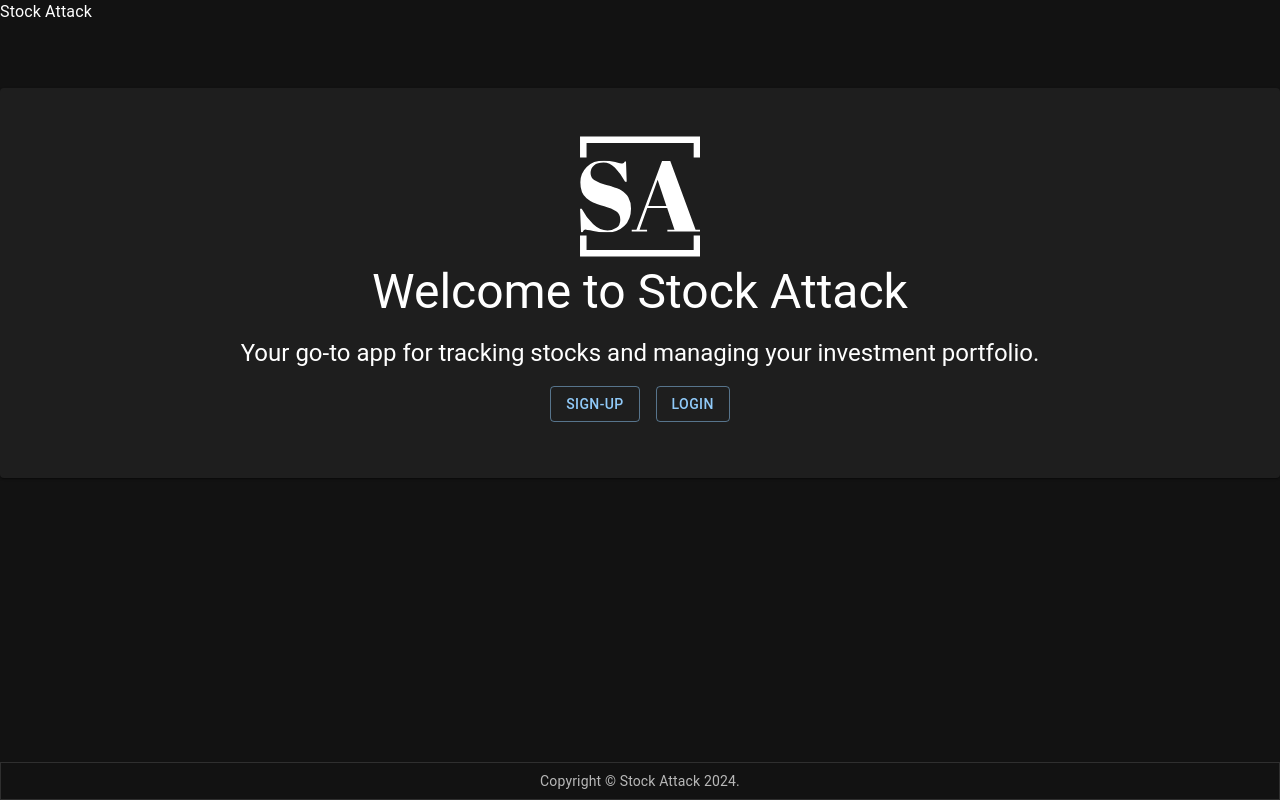
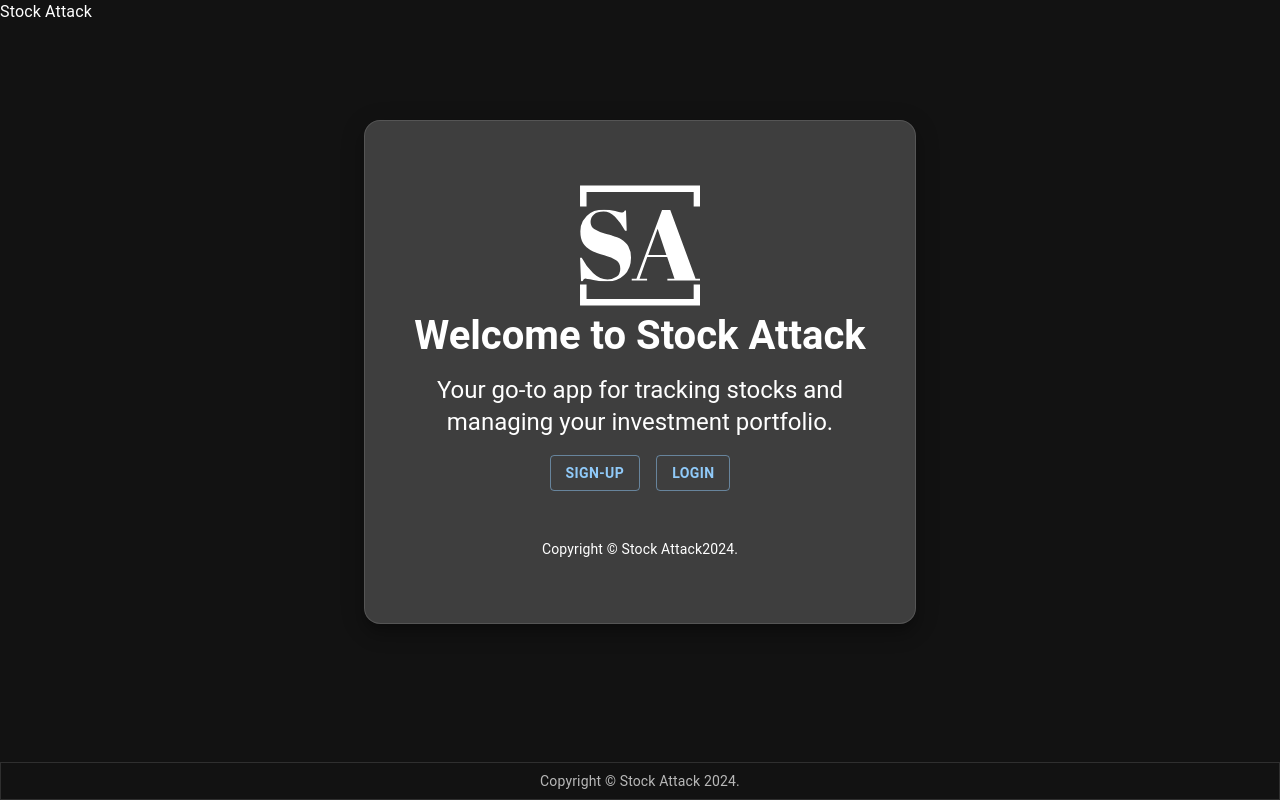
Before and after one commit to hongbowu/Stock-Attack, a React (Vite) app in the folder client/: page / in a window 1280 px wide. Built offline with nearby package versions, Linux system fonts and the light colour scheme.

Commit message:
styled the homepage a bit

```diff
--- a/client/src/pages/homepage.jsx
+++ b/client/src/pages/homepage.jsx
@@ -7,6 +7,45 @@ import { ThemeProvider, createTheme } from '@mui/material/styles';
 const darkTheme = createTheme({
   palette: {
     mode: 'dark',
+    primary: {
+      main: '#90caf9',
+    },
+    background: {
+      default: '#121212',
+      paper: '#1e1e1e',
+    },
+  },
+  typography: {
+    h3: {
+      fontWeight: 700,
+      fontSize: '2.5rem',
+    },
+    h5: {
+      fontWeight: 400,
+      fontSize: '1.5rem',
+    },
+    body2: {
+      color: 'text.secondary',
+    },
+  },
+  components: {
+    MuiPaper: {
+      styleOverrides: {
+        root: {
+          padding: '2rem',
+          borderRadius: '1rem',
+          backdropFilter: 'blur(10px)',
+          border: '1px solid rgba(255, 255, 255, 0.12)',
+        },
+      },
+    },
+    MuiButton: {
+      styleOverrides: {
+        root: {
+          fontWeight: 'bold',
+        },
+      },
+    },
   },
 });
 
@@ -14,9 +53,10 @@ const Homepage = () => {
   return (
     <ThemeProvider theme={darkTheme}>
       <CssBaseline />
-     <Paper maxWidth="sm" sx={{ textAlign: 'center', mt: 8, padding: 2 }}>
+      <Container maxWidth="sm" sx={{ textAlign: 'center', mt: 12, mb: 6 }}>
+        <Paper elevation={12} sx={{ width: '100%', maxWidth: 600 }}>
           <Box sx={{ my: 4 }}>
-        <img src={logo} alt="logo" style={{ maxWidth: '100%', height: 'auto' }} />
+            <img src={logo} alt="logo" style={{ maxWidth: '30%', height: 'auto', mb: 4 }} />
             <Typography variant="h3" component="h1" gutterBottom>
               Welcome to Stock Attack
             </Typography>
@@ -31,8 +71,15 @@ const Homepage = () => {
                 Login
               </Button>
             </Box>
+            <Typography variant="body2" sx={{ mt: 5 }}>
+              {'Copyright © '}
+              Stock Attack
+              {new Date().getFullYear()}
+              {'.'}
+            </Typography>
           </Box>
         </Paper>
+      </Container>
     </ThemeProvider>
   );
 };
```
Lines whose indentation alone changed are shown as unchanged.
